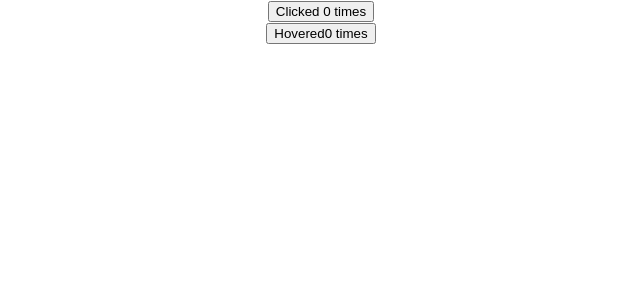
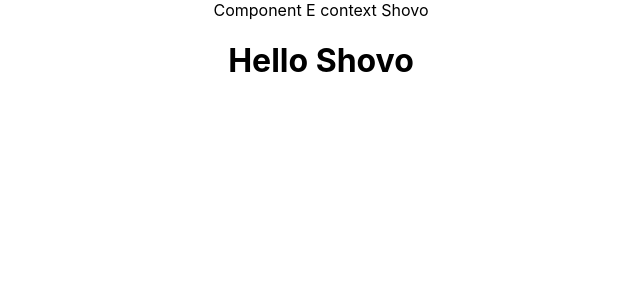
Before and after one commit to NewajShovo/learningReactProject, a React (Create React App) app: page / in a window 1280 px wide. Shown: the top 300 px of the page, without its empty margins (319-959 px from the left). Built offline with nearby package versions, Linux system fonts and the light colour scheme.

Commit message:
React Context

```diff
--- a/src/App.js
+++ b/src/App.js
@@ -50,6 +50,8 @@
 import User from "./components/user";
 import Counter from "./components/Counter";
 import CounterProps from "./components/CounterProps";
+import ComponentC from "./components/ComponentC";
+import { UserProvider } from "./components/userContext";
 
 function App() {
   return (
@@ -114,7 +116,7 @@
       <HoverCounterTwo />
       <User render={(isLoggedIn) => (isLoggedIn ? "Shovo" : "Guest")} /> */}
 
-      <CounterProps
+      {/* <CounterProps
         render={(count, incrementCount) => (
           <ClickCounterTwo count={count} incrementCount={incrementCount} />
         )}
@@ -124,13 +126,16 @@
         render={(count, incrementCount) => (
           <HoverCounterTwo count={count} incrementCount={incrementCount} />
         )}
-      />
+      /> */}
 
       {/* <CounterProps
         render={(count, incrementCount) => (
           <HoverCounterTwo count={count} incrementCount={incrementCount} />
         )}
       /> */}
+      <UserProvider value="Shovo">
+        <ComponentC />
+      </UserProvider>
     </div>
   );
 }
--- /dev/null
+++ b/src/components/ComponentC.jsx
@@ -0,0 +1,14 @@
+import React, { Component } from "react";
+import ComponentE from "./ComponentE";
+
+class ComponentC extends Component {
+  render() {
+    return (
+      <div>
+        <ComponentE />
+      </div>
+    );
+  }
+}
+
+export default ComponentC;
--- /dev/null
+++ b/src/components/ComponentE.jsx
@@ -0,0 +1,17 @@
+import React, { Component, useContext } from "react";
+import ComponentF from "./ComponentF";
+import UserContext from "./userContext";
+
+class ComponentE extends Component {
+  static contextType = UserContext;
+  render() {
+    return (
+      <div>
+        Component E context {this.context}
+        <ComponentF />
+      </div>
+    );
+  }
+}
+// ComponentE.contextType = UserContext;
+export default ComponentE;
--- /dev/null
+++ b/src/components/ComponentF.jsx
@@ -0,0 +1,16 @@
+import React, { Component } from "react";
+import { UserConsumer } from "./userContext";
+
+class ComponentF extends Component {
+  render() {
+    return (
+      <UserConsumer>
+        {(username) => {
+          return <h1>Hello {username}</h1>;
+        }}
+      </UserConsumer>
+    );
+  }
+}
+
+export default ComponentF;
--- /dev/null
+++ b/src/components/userContext.js
@@ -0,0 +1,9 @@
+import React from "react";
+
+const UserContext = React.createContext("CodeVolution");
+
+const UserProvider = UserContext.Provider;
+const UserConsumer = UserContext.Consumer;
+
+export { UserProvider, UserConsumer };
+export default UserContext;
```
